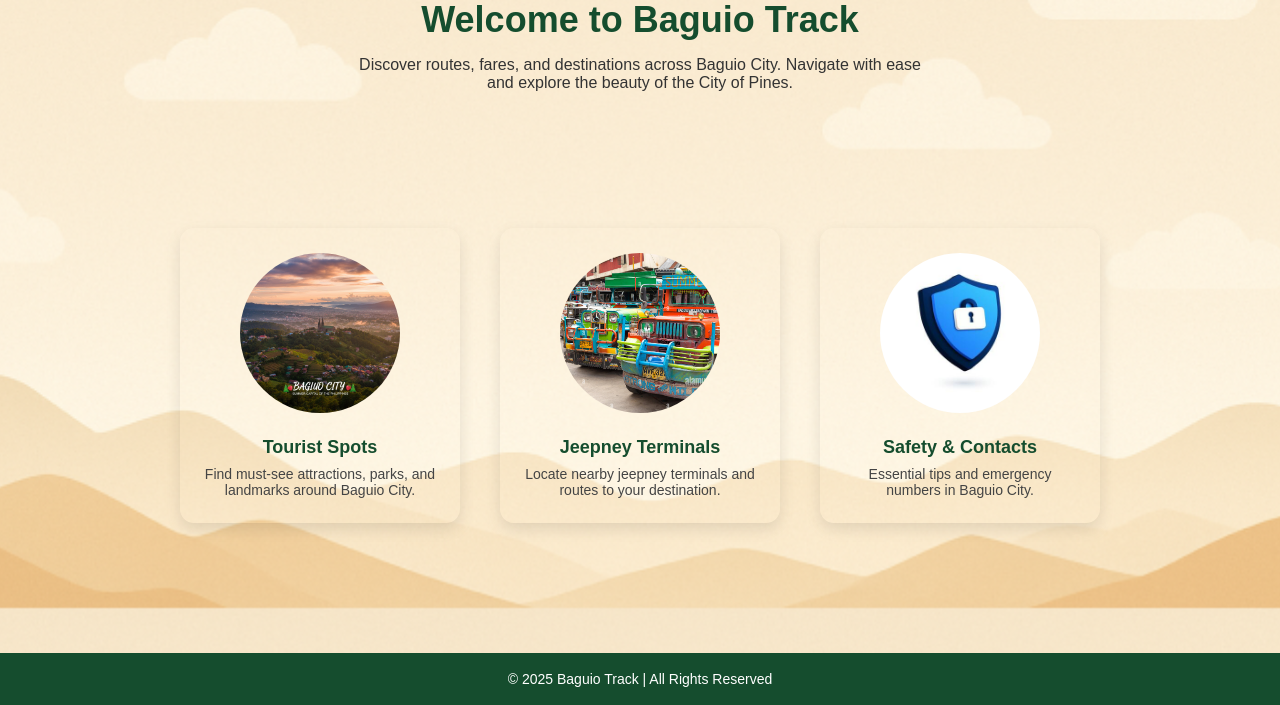
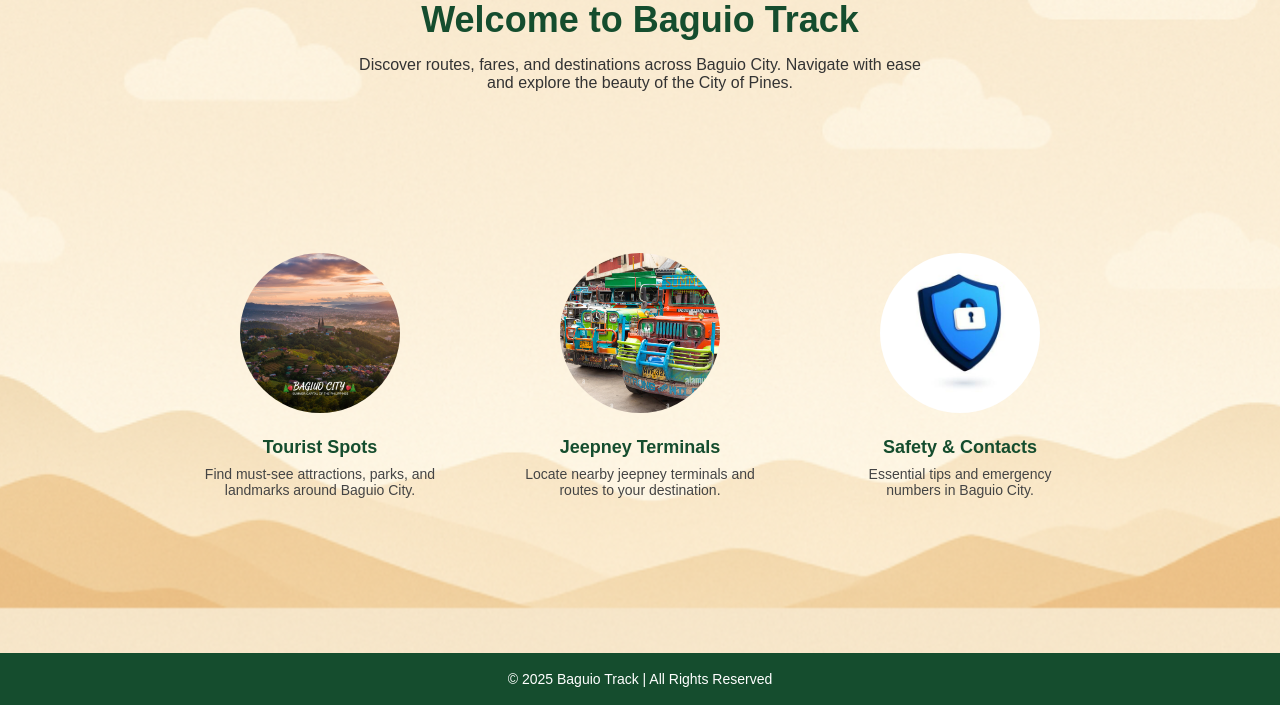
Before and after one commit to jamzkietot/233727859-Tanglib, a PHP site: page /home.html in a window 1280 px wide. Shown: the part 192-897 px from the top of the page. Run offline with PHP 8.4, Linux system fonts and the light colour scheme.

Commit message:
home.css

```diff
--- a/capstone project/home.css
+++ b/capstone project/home.css
@@ -167,8 +167,9 @@ nav a:hover {
   padding: 25px 20px;
   text-align: center;
   border-radius: 14px;
-  box-shadow: 0 6px 15px rgba(0, 0, 0, 0.1);
-  transition: all 0.3s ease;
+  background-color: transparent;
+  box-shadow: none;
+ transition: all 0.3s ease;
 }
 
 .feature-card:hover {
```
